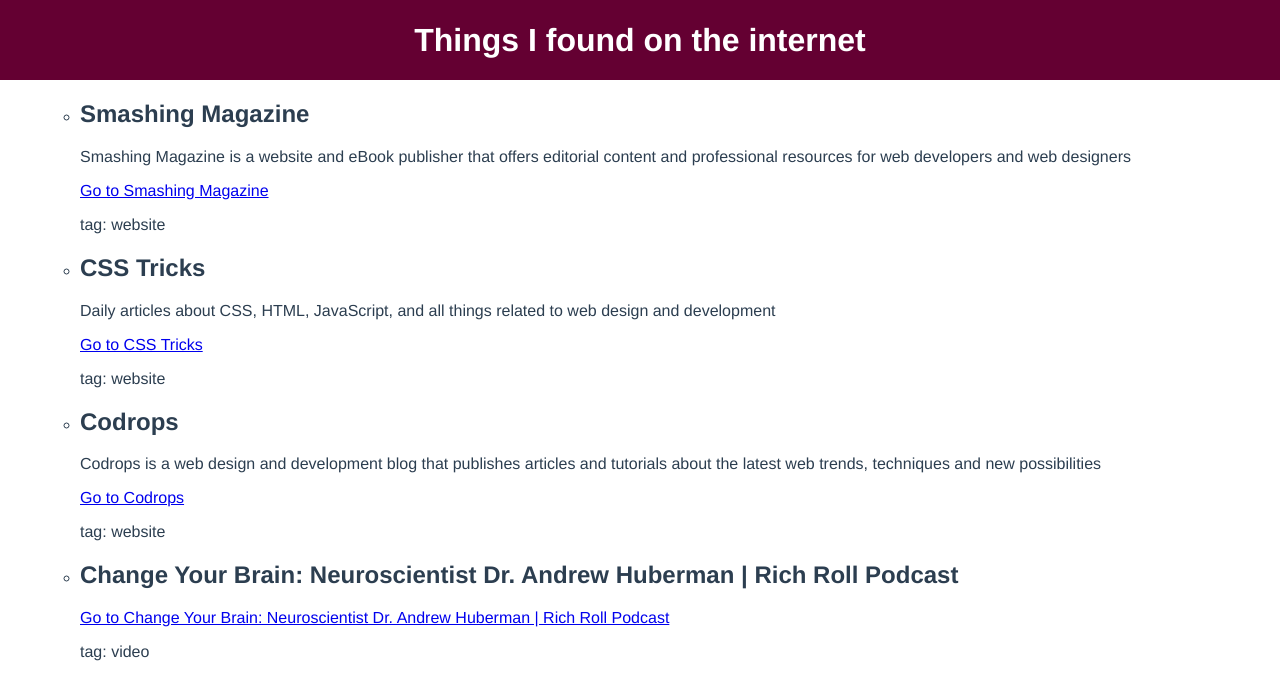
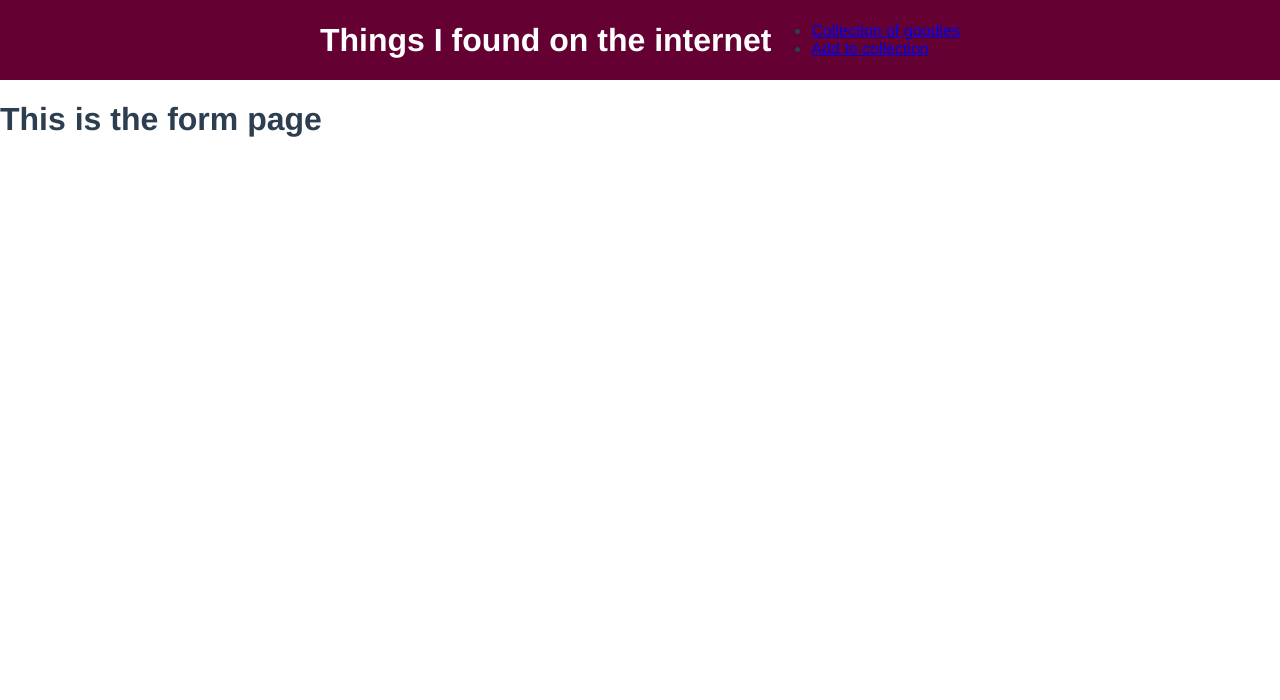
Before and after one commit to fin111/colectibles, a Vue app: page /add-to-collection in a window 1280 px wide. Shown: the top 700 px of the page. Built offline with nearby package versions, Linux system fonts and the light colour scheme.

Commit message:
adding routing, and rearranged pages and data

```diff
--- a/package.json
+++ b/package.json
@@ -9,7 +9,9 @@
   },
   "dependencies": {
     "core-js": "^3.6.5",
-    "vue": "^3.0.0"
+    "vue": "^3.0.0",
+    "vue-router": "^4.0.4",
+    "vuex": "^4.0.0"
   },
   "devDependencies": {
     "@vue/cli-plugin-babel": "~4.5.0",
--- a/src/App.vue
+++ b/src/App.vue
@@ -1,16 +1,14 @@
 <template>
   <the-header title="Things I found on the internet"></the-header>
-  <the-collection></the-collection>
+  <router-view></router-view>
 </template>
 
 <script>
 import TheHeader from './components/layouts/TheHeader.vue';
-import TheCollection from './components/collections/TheCollections.vue';
 
 export default {
   components: {
-    TheHeader,
-    TheCollection
+    TheHeader
   }
 }
 </script>
--- a/src/components/layouts/TheHeader.vue
+++ b/src/components/layouts/TheHeader.vue
@@ -1,6 +1,14 @@
 <template>
   <header>
     <h1>{{ title }}</h1>
+    <ul>
+      <li>
+        <router-link to='/collection'>Collection of goodies</router-link>
+      </li>
+      <li>
+        <router-link to='/add-to-collection'>Add to collection</router-link>
+      </li>
+    </ul>
   </header>
 </template>
 
--- /dev/null
+++ b/src/pages/CollectionsInput.vue
@@ -0,0 +1,3 @@
+<template>
+  <h1>This is the form page</h1>
+</template>
--- /dev/null
+++ b/src/pages/CollectionsList.vue
@@ -0,0 +1,14 @@
+<template>
+  <h1>This is the collections page</h1>
+  <the-collection></the-collection>
+</template>
+
+<script>
+import TheCollection from '../components/collections/TheCollections';
+
+export default {
+  components: {
+    TheCollection
+  }
+}
+</script>
--- /dev/null
+++ b/src/router.js
@@ -0,0 +1,15 @@
+import { createRouter, createWebHistory } from 'vue-router';
+
+import CollectionsList from './pages/CollectionsList.vue';
+import CollectionsInput from './pages/CollectionsInput.vue';
+
+const router = createRouter({
+  history: createWebHistory(),
+  routes: [
+    { path: '/', redirect: '/collection' },
+    { path: '/collection', component: CollectionsList },
+    { path: '/add-to-collection', component: CollectionsInput }
+  ]
+});
+
+export default router;
```
Also changed, not shown: src/main.js (+7 -1 lines), 1 other file (tests, documents, lock files or other folders).
